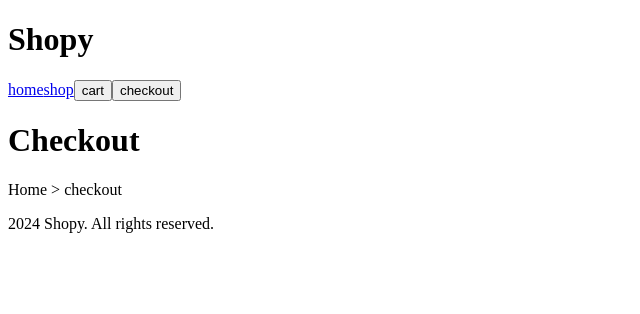
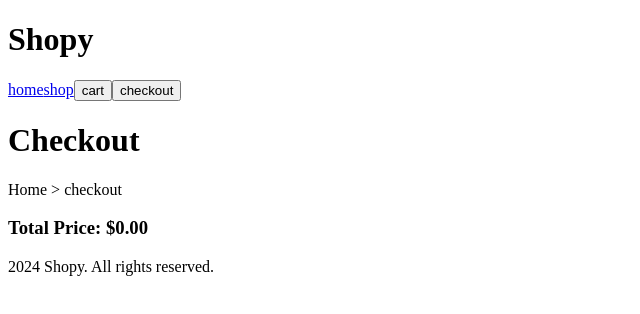
Before and after one commit to kenua/shopy, a React (Vite) app: page /checkout in a window 1280 px wide. Shown: the top 314 px of the page, without its empty margins (0-640 px from the left). Built offline with nearby package versions, Linux system fonts and the light colour scheme.

Commit message:
Add content to Checkout page
Added code in Checkout component to print every product in cart
and the total price of all products.

```diff
--- a/src/App.jsx
+++ b/src/App.jsx
@@ -62,7 +62,7 @@ function App() {
 				updateProduct={updateProduct}
 				fetchProducts={fetchProducts}/>}
 			/>
-			<Route path="/checkout" element={<Checkout />} />
+			<Route path="/checkout" element={<Checkout products={products} updateProduct={updateProduct} />} />
 		</Routes>
 
 		<Footer />
--- a/src/pages/Checkout.jsx
+++ b/src/pages/Checkout.jsx
@@ -1,8 +1,19 @@
-function Checkout() {
+import ProductItem from '../components/ProductItem.jsx'
+
+function Checkout({ products, updateProduct }) {
+    let productsList = products
+        .filter(productObj => productObj.quantity > 0)
+        .map(productObj => <ProductItem key={productObj.id} product={productObj} updateProduct={updateProduct}/>)
+    let totalPrice = products
+        .reduce((acc, cur) => (cur.price * cur.quantity) + acc, 0)
+        .toFixed(2)
+
     return (
     <>
         <h1>Checkout</h1>
         <p>Home &gt; checkout</p>
+        { productsList }
+        <h3>Total Price: ${totalPrice}</h3>
     </>
     )
 }
```
Also changed, not shown: 2 other files (tests, documents, lock files or other folders).
